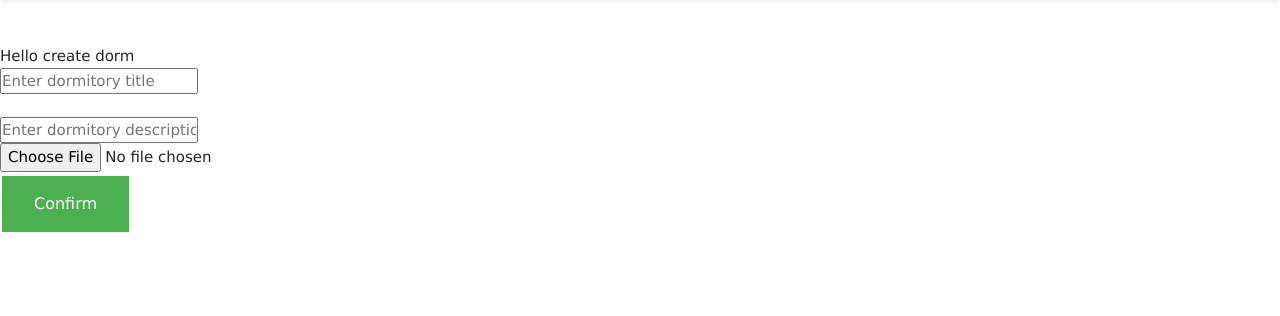
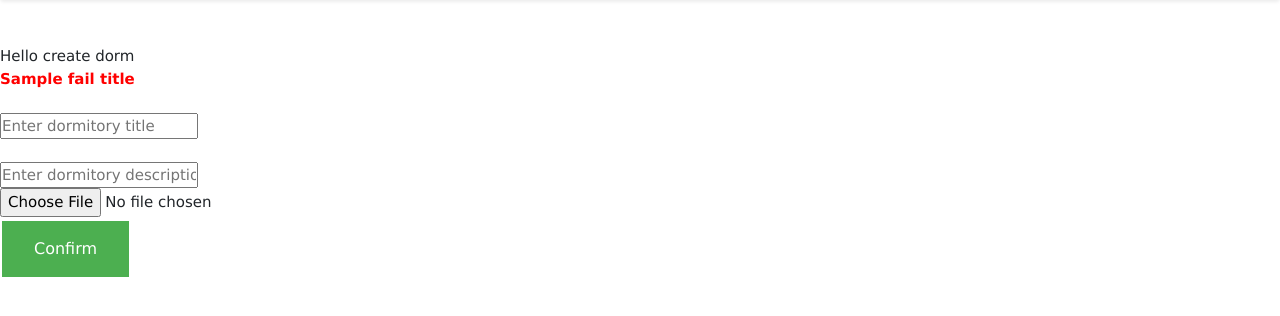
Before and after one commit to 6210612831/hahoor, a Django app: template dormitory/templates/dormitory/create_dormitory.html in a window 1280 px wide. Shown: the part 266-582 px from the top of the page. Run offline with Django 3.2, Linux system fonts and the light colour scheme; tables that the repository leaves empty hold one stand-in row (values such as "Sample post"); the template is opened without the code that fills it: values that come from a table or form of the project are taken from there, most other values are stand-ins (such as "Sample title", 1, 10 or a date in 2020).

Commit message:
Deal with duplicate title dormitory

```diff
--- a/dormitory/templates/dormitory/create_dormitory.html
+++ b/dormitory/templates/dormitory/create_dormitory.html
@@ -6,6 +6,9 @@ Hello create dorm
 <form method="POST" action="{% url 'dormitory:create_dormitory' %}" enctype="multipart/form-data">
 
     {% csrf_token %}
+    {%if fail_title%}
+        <div style="color: red;"><b>{{fail_title}}</b></div><br>
+    {%endif%}
     <input type="text" name="title" placeholder="Enter dormitory title" required/></input>
     <br>
     <br>
```
